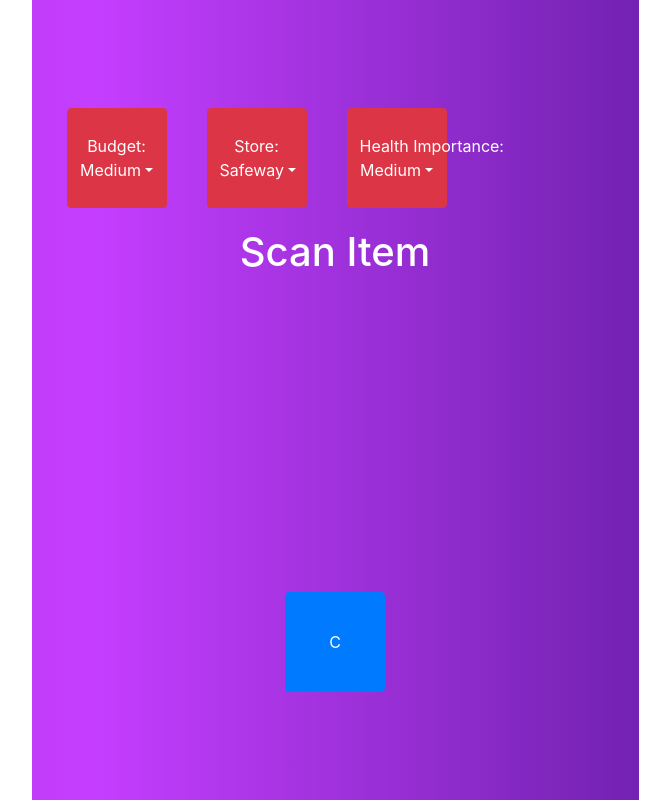
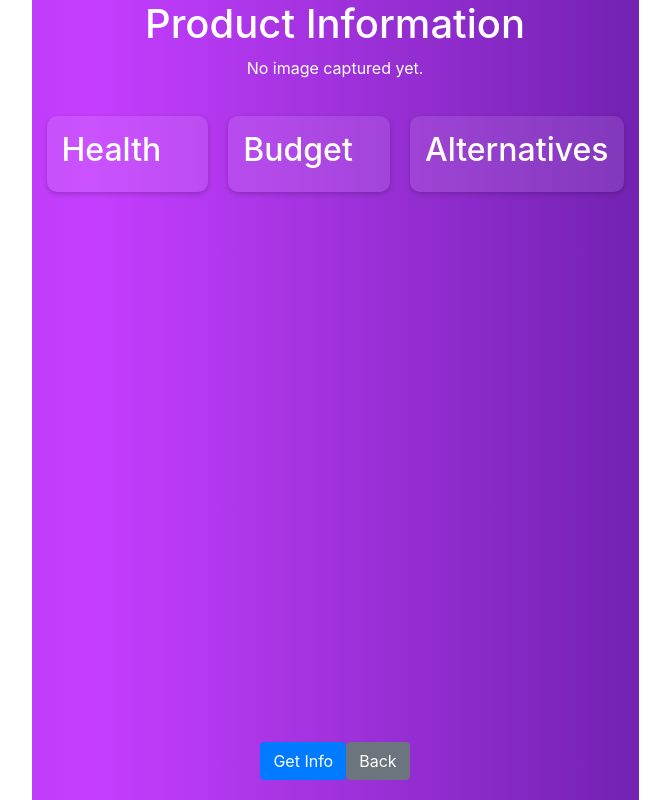
Before and after one commit to KapuyaJonathan1/SmartShopperNov22, a React (Create React App) app: page /info in a window 1280 px wide. Shown: the top 800 px of the page, without its empty margins (305-975 px from the left). Built offline with nearby package versions, Linux system fonts and the light colour scheme; no server answers.

Commit message:
holy fuckign shit wow that was an unproductive 4 hours

```diff
--- a/src/App.js
+++ b/src/App.js
@@ -1,37 +1,37 @@
 import React, { useState } from 'react';
+import { BrowserRouter as Router, Routes, Route } from "react-router-dom";
 import './styles/scanner.css';
 import './styles/info.css';
 import Scanner from './components/Scanner';
 import Info from './components/Info';
-import CaptureButton from './components/CaptureButton';
-
 function App() {
   const [capturedImage, setCapturedImage] = useState(null); // Initialize state for captured image
-  const [scanning, setScanning] = useState(true);
   const [budget, setBudget] = useState("Medium")
   const [health, setHealth] = useState("Medium")
   const [store, setStore] = useState("Safeway")
-  const switchPage = () => {
-
-    setScanning(!scanning);
-
-  };
-
-  const handleImageCapture = (imageDataURL, scanning, health, budget) => {
+  const handleImageCapture = (imageDataURL) => {
     setCapturedImage(imageDataURL); // Set the captured image URL in state
-    setScanning(scanning);
   };
 
   return (
-    <div className="App">
-      <div style={{display: scanning ? 'flex' : 'none'}}>
-        <Scanner setHealth={setHealth} setBudget={setBudget} health={health} budget={budget} setStore={setStore} store={store} onImageCapture={handleImageCapture} switchPage={switchPage} />
+    <Router>
+      <div className="App">
+        <Routes>
+          <Route
+              path="/scanner"
+              element={
+                <Scanner setHealth={setHealth} setBudget={setBudget} health={health} budget={budget} setStore={setStore} store={store} onImageCapture={handleImageCapture}/>
+            }
+          />
+          <Route
+              path="/info"
+              element={
+                <Info health={health} budget={budget} image={capturedImage} store={store}/>
+            }
+          />
+        </Routes>
       </div>
-
-      <div style={{display: scanning ? 'none' : 'flex'}}>
-        <Info health={health} budget={budget} image={capturedImage} store={store} switchPage={switchPage} />
-      </div>
-    </div>
+    </Router>
   );
 }
 
--- a/src/components/Info.jsx
+++ b/src/components/Info.jsx
@@ -1,9 +1,10 @@
 import React, { useState } from "react";
 import axios from "axios";
-
+import { useNavigate } from "react-router-dom";
 function Info({ health, budget, image, store, switchPage }) {
   const [information, setInformation] = useState([]);
   const [loading, setLoading] = useState(false);
+  const navigate = useNavigate()
 
   const healthPrompt = `If the image does not depict food, respond only with: "Unrecognized food." For food, provide exactly:
 - Three health benefits (3-5 words each).
@@ -106,7 +107,7 @@ Each alternative should be brief (3-5 words). Do not add any extra text, introdu
         </button>
         <button onClick={() => {
                   setInformation([]); // Clear the information
-                  switchPage(); // Switch the page
+                  navigate("/scanner") // Switch the page
                 }} className="btn btn-secondary">
           Back
         </button>
--- a/src/components/Scanner.jsx
+++ b/src/components/Scanner.jsx
@@ -1,9 +1,9 @@
 import React, { useRef, useEffect, useState } from 'react';
-
-function Scanner({ setHealth, setBudget, health, budget, setStore, store, onImageCapture, switchPage }) { // Accept the onImageCapture prop from the parent
+import { useNavigate } from "react-router-dom";
+function Scanner({ setHealth, setBudget, health, budget, setStore, store, onImageCapture }) { // Accept the onImageCapture prop from the parent
   const videoRef = useRef(null);
   const canvasRef = useRef(null);
-
+  const navigate = useNavigate();
 
 
   useEffect(() => {
@@ -55,7 +55,7 @@ function Scanner({ setHealth, setBudget, health, budget, setStore, store, onImag
         if (response.ok) {
           console.log('Image saved successfully!');
         } else {
-          console.error('Failed to save the image.');
+          console.error(`Failed to save the image.${response.statusText}`);
         }
       } catch (error) {
         console.error('Error saving image:', error);
@@ -64,48 +64,41 @@ function Scanner({ setHealth, setBudget, health, budget, setStore, store, onImag
   };
 
   return (
-    <div className="container d-flex flex-column justify-content-center gradient-bg" style={{height: "100vh", margin: "0"}}>
-      <div className="d-flex" style={{width: "100vw"}}>
-        <div class="btn-group" style={{justifyContent: "space-evenly"}}>
-          <button flex-grow-1 type="button" class="btn btn-danger dropdown-toggle" data-toggle="dropdown" aria-haspopup="true" aria-expanded="false">
-            Budget: <br/>{budget}
-          </button>
-          <div class="dropdown-menu">
-            <a class="dropdown-item" href="#" onClick={() => setBudget("Low")}>Low</a>
-            <a class="dropdown-item" href="#" onClick={() => setBudget("Medium")}>Medium</a>
-            <a class="dropdown-item" href="#" onClick={() => setBudget("High")}>High</a>
-            <a class="dropdown-item" href="#" onClick={() => setBudget("Super High")}>Super High</a>
+    <div className="container d-flex flex-column justify-content-center gradient-bg" style={{ height: "100vh", margin: "0" }}>
+      <div className="btn-group d-flex" style={{ width: "100%" }}>
+        <div className="btn-group" style={{ flex: 1 }}>
+          <button type="button" className="btn btn-danger dropdown-toggle" data-toggle="dropdown" aria-haspopup="true" aria-expanded="false">Budget: <br />{budget}</button>
+          <div className="dropdown-menu">
+            <a className="dropdown-item" href="#" onClick={() => setBudget("Low")}>Low</a>
+            <a className="dropdown-item" href="#" onClick={() => setBudget("Medium")}>Medium</a>
+            <a className="dropdown-item" href="#" onClick={() => setBudget("High")}>High</a>
+            <a className="dropdown-item" href="#" onClick={() => setBudget("Super High")}>Super High</a>
           </div>
         </div>
-        <div class="btn-group" style={{justifyContent: "space-evenly"}}>
-          <button flex-grow-1 type="button" class="btn btn-danger dropdown-toggle" data-toggle="dropdown" aria-haspopup="true" aria-expanded="false">
-            Store: <br/>{store}
-          </button>
-          <div class="dropdown-menu">
-            <a class="dropdown-item" href="#" onClick={() => setStore("Safeway")}>Safeway</a>
-            <a class="dropdown-item" href="#" onClick={() => setStore("Trader Joe's")}>Trader Joe's</a>
-            <a class="dropdown-item" href="#" onClick={() => setStore("Costco")}>Costco</a>
-            <a class="dropdown-item" href="#" onClick={() => setStore("Walmart")}>Walmart</a>
-            <a class="dropdown-item" href="#" onClick={() => setStore("Whole Foods")}>Whole Foods</a>
+        <div className="btn-group" style={{ flex: 1 }}>
+          <button type="button" className="btn btn-danger dropdown-toggle" data-toggle="dropdown" aria-haspopup="true" aria-expanded="false">Store: <br />{store}</button>
+          <div className="dropdown-menu">
+            <a className="dropdown-item" href="#" onClick={() => setStore("Safeway")}>Safeway</a>
+            <a className="dropdown-item" href="#" onClick={() => setStore("Trader Joe's")}>Trader Joe's</a>
+            <a className="dropdown-item" href="#" onClick={() => setStore("Costco")}>Costco</a>
+            <a className="dropdown-item" href="#" onClick={() => setStore("Walmart")}>Walmart</a>
+            <a className="dropdown-item" href="#" onClick={() => setStore("Whole Foods")}>Whole Foods</a>
           </div>
         </div>
-        <div class="btn-group" style={{justifyContent: "space-evenly"}}>
-          <button flex-grow-1 type="button" class="btn btn-danger dropdown-toggle" data-toggle="dropdown" aria-haspopup="true" aria-expanded="false">
-            Health Importance:<br/>{health}
-          </button>
-          <div class="dropdown-menu">
-            <a class="dropdown-item" href="#" onClick={() => setHealth("Low")}>Low</a>
-            <a class="dropdown-item" href="#" onClick={() => setHealth("Medium")}>Medium</a>
-            <a class="dropdown-item" href="#" onClick={() => setHealth("High")}>High</a>
-            <div class="dropdown-divirde"></div>
-            <a class="dropdown-item" href="#" onClick={() => setHealth("Super High")}>Super High</a>
+        <div className="btn-group" style={{ flex: 1 }}>
+          <button type="button" className="btn btn-danger dropdown-toggle" data-toggle="dropdown" aria-haspopup="true" aria-expanded="false">Health Importance:<br />{health}</button>
+          <div className="dropdown-menu">
+            <a className="dropdown-item" href="#" onClick={() => setHealth("Low")}>Low</a>
+            <a className="dropdown-item" href="#" onClick={() => setHealth("Medium")}>Medium</a>
+            <a className="dropdown-item" href="#" onClick={() => setHealth("High")}>High</a>
+            <a className="dropdown-item" href="#" onClick={() => setHealth("Super High")}>Super High</a>
           </div>
         </div>
       </div>
       <h1 className="text-center text-white">Scan Item</h1>
-      <video ref={videoRef} autoPlay playsInline style={{ width: '100%', maxWidth: '607px', borderRadius: "10px" }} />
-      <button onClick={handleCapture} className="btn btn-primary align-self-center text-white">C</button>
-      <canvas ref={canvasRef} style={{ display: 'none' }} />
+      <video ref={videoRef} autoPlay playsInline style={{ width: "100%", maxWidth: "607px", borderRadius: "10px" }} />
+      <button onClick={() => { handleCapture(); navigate("/info"); }} className="btn btn-primary align-self-center text-white">C</button>
+      <canvas ref={canvasRef} style={{ display: "none" }} />
     </div>
   );
 }
```
Also changed, not shown: src/components/Login.jsx (added, +28 -0 lines), public/manifest.json (added).
